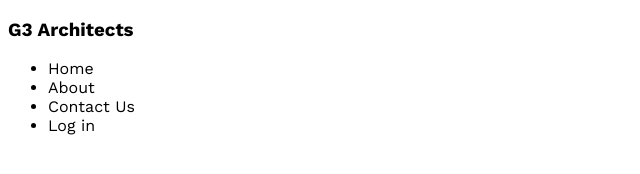
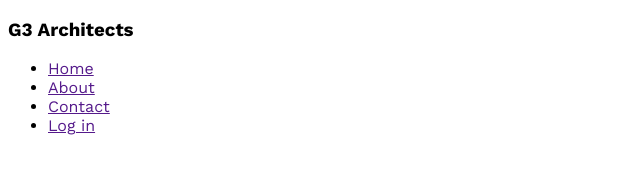
Before and after one commit to Najmul200/module-practice-9, a plain HTML site: page index.html in a window 1280 px wide. Shown: the whole page, without its empty margins (0-640 px from the left). Drawn offline with nearby package versions, Linux system fonts and the light colour scheme.

Commit message:
nav menu create

```diff
--- a/index.html
+++ b/index.html
@@ -11,11 +11,14 @@
         <h3>G3 Architects</h3>
         <nav>
             <ul>
-                <li>Home</li>
-                <li>About</li>
-                <li>Contact Us</li>
-                <li>Log in</li>
+
+                <li><a href="">Home</a></li>
+                <li><a href="">About</a></li>
+                <li><a href="">Contact</a></li>
+                <li><a href="">Log in</a></li>
+
             </ul>
+
         </nav>
     </header>
     <main>
```
